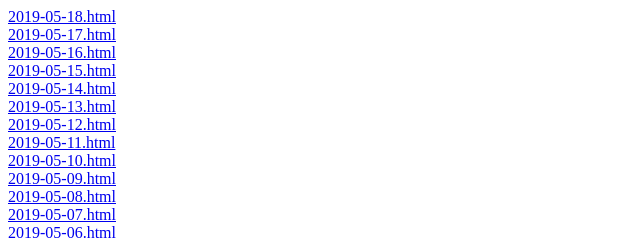
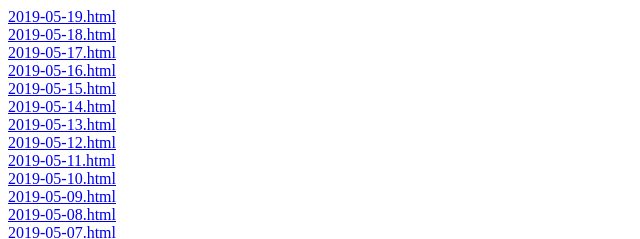
Before and after one commit to sdlyyxy/qlwb, a plain HTML site: page index.html in a window 1280 px wide. Shown: the top 239 px of the page, 0-640 px from the left. Drawn offline with Linux system fonts and the light colour scheme.

Commit message:
new paper

```diff
--- a/index.html
+++ b/index.html
@@ -1,3 +1,4 @@
+<a href="2019-05-19.html">2019-05-19.html</a><br>
 <a href="2019-05-18.html">2019-05-18.html</a><br>
 <a href="2019-05-17.html">2019-05-17.html</a><br>
 <a href="2019-05-16.html">2019-05-16.html</a><br>
```
Also changed, not shown: 2019-05-19.html (added, +1 -0 lines).
